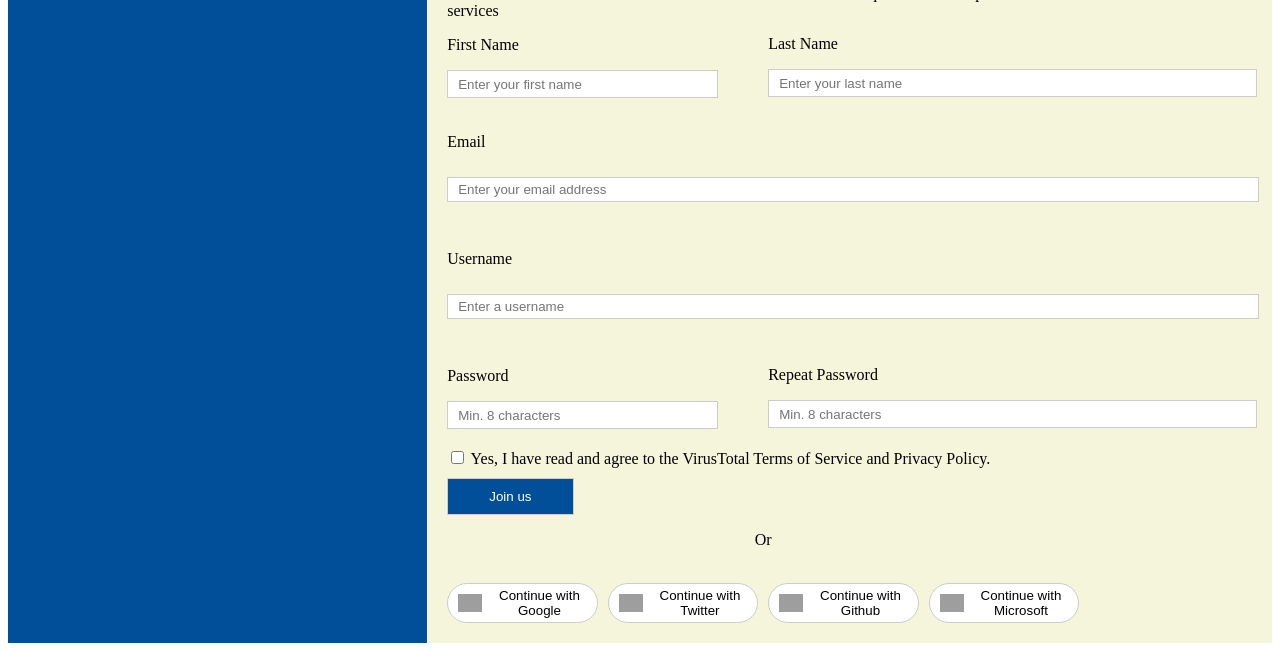
After one commit to Moghees244/Droid_Deceptor, a Flask app: template droid_deceptor/templates/index2.html in a window 1280 px wide. The commit adds this page. Shown: the part 938-1589 px from the top of the page. Run offline with Flask 3, Linux system fonts and the light colour scheme; the template is opened without the code that fills it, so the values that code supplies are empty; some libraries are stand-ins or nearby versions; grey boxes are pictures that could not be loaded.

```diff
--- /dev/null
+++ b/droid_deceptor/templates/index2.html
@@ -0,0 +1,189 @@
+<!DOCTYPE html>
+<html lang="en">
+<head>
+    <meta charset="UTF-8">
+    <meta name="viewport" content="width=device-width, initial-scale=1.0">
+    <style>
+        /* CSS Styles */
+        .container {
+            display: flex;
+            background-color:	#F5F5DC;
+        }
+        .left-panel {
+            width: 30%;
+            padding: 20px;
+            background-color: #004f98;
+        }
+        .left-panel h1 {
+            color: white;
+            text-align: center;
+        }
+        .left-panel h2 {
+            color: white;
+        }
+        .left-panel p {
+            color: white;
+        }
+        .right-panel {
+            width: 50%;
+            padding: 20px;
+        }
+        form {
+            display: grid;
+            gap: 10px;
+        }
+        input[type="text"],
+        input[type="email"],
+        input[type="password"],
+        button {
+            padding: 10px;
+            width: 100%;
+            border: 1px solid #ccc;
+        }
+        .error-message {
+            color: red;
+            font-size: 14px;
+        }
+        .social-buttons {
+            display: flex;
+            gap: 10px;
+        }
+        .social-buttons button {
+            background-color: white;
+            width: 200px; /* Adjust the width as needed */
+            height: 40px; /* Adjust the height as needed */
+            display: flex;
+            align-items: center;
+            justify-content: center;
+            border-radius: 20px;
+            cursor: pointer;
+        }
+        .social-buttons button img {
+            max-width: 50%; /* Adjust the image width */
+            max-height: 100%; /* Adjust the image height */
+            margin-right: 10px;
+        }
+        .social-buttons button:hover {
+            background-color: white; /* Change the background color on hover */
+        }
+    </style>
+    <title>VirusTotal Signup</title>
+</head>
+<body>
+    <div class="container">
+        <div class="left-panel">
+            <br><br><br><br><br> <br><br>
+            <h3 style="color: white;text-align: center;">VIRUSTOTAL</h3>
+            <h2>Fighting malware takes close collaboration</h2>
+            <p>All actors involved in end-user security must work together and with determination to counteract today's overwhelming malware production rate, the growing problem of false positives and the everlasting threat of false negatives.</p>
+            <button>Discover the community</button>
+        </div>
+        <div class="right-panel">
+            <div class="icon-container">
+                <!-- You can replace with appropriate icons -->
+                <img src="api-key.png" alt="API Key Icon"> Get a free public API key
+                <img src="comment.png" alt="Comment Icon"> Vote and comment on IoCs
+                <img src="premium.png" alt="Premium Icon"> Required to access premium services
+            </div>
+            <form>
+                <div style="display: flex; gap: 10px;">
+                    <div style="flex: 1;">
+                        <p>First Name</p>
+                        <input type="text" placeholder="Enter your first name" style="width: 80%;height: 7%;" id="firstName" name="firstName">
+                        <span class="error-message" id="firstNameError"></span>
+                    </div>
+                    <div style="flex: 1;">
+                        <p style="margin-top: 15px;">Last Name</p>
+                        <input type="text" placeholder="Enter your last name" style="width: 150%;height: 7%;" id="lastName" name="lastName">
+                        <span class="error-message" id="lastNameError"></span>
+                    </div>
+                </div>
+                <p>Email</p>
+                <input type="email" placeholder="Enter your email address" style="width: 125%;height: 7%;" id="email" name="email">
+                <span class="error-message" id="emailError"></span>
+                <p>Username</p>
+                <input type="text" placeholder="Enter a username" style="width: 125%;height: 7%;" id="username" name="username">
+                <span class="error-message" id="usernameError"></span>
+                <div style="display: flex; gap: 10px;">
+                    <div style="flex: 1;">
+                        <p>Password</p>
+                        <input type="password" placeholder="Min. 8 characters" style="width: 80%;height: 7%;" id="password" name="password">
+                        <span class="error-message" id="passwordError"></span>
+                    </div>
+                    <div style="flex: 1;">
+                        <p style="margin-top: 15px;">Repeat Password</p>
+                        <input type="password" placeholder="Min. 8 characters" style="width: 150%;height: 7%;" id="repeatPassword" name="repeatPassword">
+                        <span class="error-message" id="repeatPasswordError"></span>
+                    </div>
+                </div>
+                <label><input type="checkbox"> Yes, I have read and agree to the VirusTotal Terms of Service and Privacy Policy.</label>
+                <button type="button" onclick="validateForm()" style="background-color: #004f98;width: 20%;height: auto;color: white;">Join us</button>
+            </form>
+            <p style="text-align: center;">Or</p>
+            <br>
+            <div class="social-buttons">
+                <!-- You can replace with appropriate icons -->
+                <button><img src="google.png"> Continue with Google</button>
+                <button><img src="twitter.png"> Continue with Twitter</button>
+                <button><img src="github.png"> Continue with Github</button>
+                <button><img src="microsoft.png"> Continue with Microsoft</button>
+            </div>
+        </div>
+    </div>
+    <script>
+        function validateForm() {
+            // Reset error messages and border colors
+            resetErrors();
+
+            // Validation rules (you can add more rules as needed)
+            const validationRules = [
+    { field: 'firstName', message: 'Invalid first name', pattern: /^[A-Za-z\s]+$/ },
+    { field: 'lastName', message: 'Invalid last name', pattern: /^[A-Za-z\s]+$/ },
+    { field: 'email', message: 'Invalid email', pattern: /^[\w-]+(\.[\w-]+)*@[\w-]+(\.[\w-]+)+$/ },
+    { field: 'username', message: 'Invalid username', pattern: /^[A-Za-z0-9_]+$/ },
+    { field: 'password', message: 'Password must be at least 8 characters', pattern: /^.{8,}$/ },
+    {
+        field: 'repeatPassword', message: 'Passwords do not match', customValidation: () => {
+            const password = document.getElementsByName('password')[0].value;
+            const repeatPassword = document.getElementsByName('repeatPassword')[0].value;
+            return password === repeatPassword;
+        },
+    },
+];
+            // Check input fields against validation rules
+            let hasErrors = false;
+            validationRules.forEach(rule => {
+                const input = document.getElementsByName(rule.field)[0];
+                const error = document.getElementById(`${rule.field}Error`);
+                if (rule.customValidation) {
+                    if (!rule.customValidation()) {
+                        hasErrors = true;
+                        input.classList.add('invalid-input');
+                        error.textContent = rule.message;
+                    }
+                } else if (!rule.pattern.test(input.value)) {
+                    hasErrors = true;
+                    input.classList.add('invalid-input');
+                    error.textContent = rule.message;
+                }
+            });
+
+            if (!hasErrors) {
+                // Form is valid, you can proceed with submission
+                alert('Form is valid. Submitting...');
+            }
+        }
+
+        function resetErrors() {
+            const inputs = document.querySelectorAll('input[name]');
+            const errorMessages = document.querySelectorAll('.error-message');
+            inputs.forEach(input => {
+                input.classList.remove('invalid-input');
+            });
+            errorMessages.forEach(error => {
+                error.textContent = '';
+            });
+        }
+    </script>
+</body>
+</html>
--- a/run.py
+++ b/run.py
@@ -2,7 +2,6 @@ from droid_deceptor import create_app, db
 
 if __name__ == '__main__':
     app = create_app()
-
     with app.app_context():
         db.create_all()
 
```
Also changed, not shown: droid_deceptor/config.py (+9 -0 lines), droid_deceptor/controllers/user_controllers/feature_extractor.py (+7 -3 lines), droid_deceptor/controllers/user_controllers/malware_classification.py (added, +47 -0 lines), droid_deceptor/templates/results.html (+58 -7 lines), droid_deceptor/__init__.py (line endings or trailing spaces), 8 other files.
